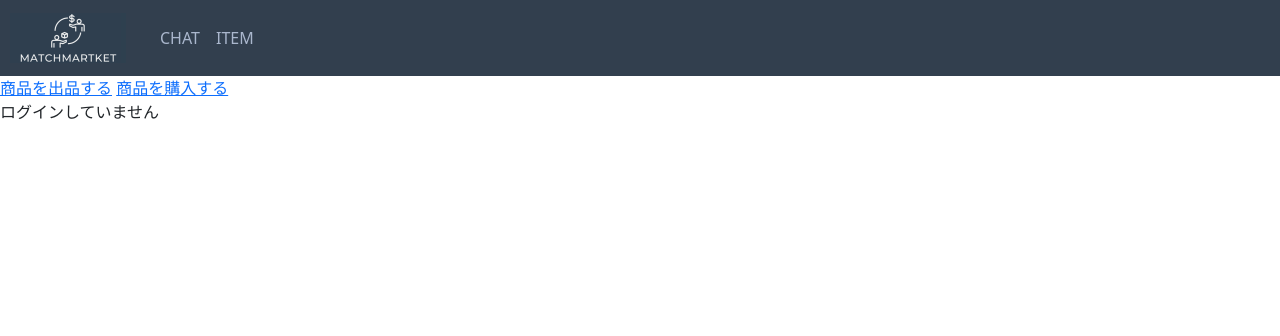
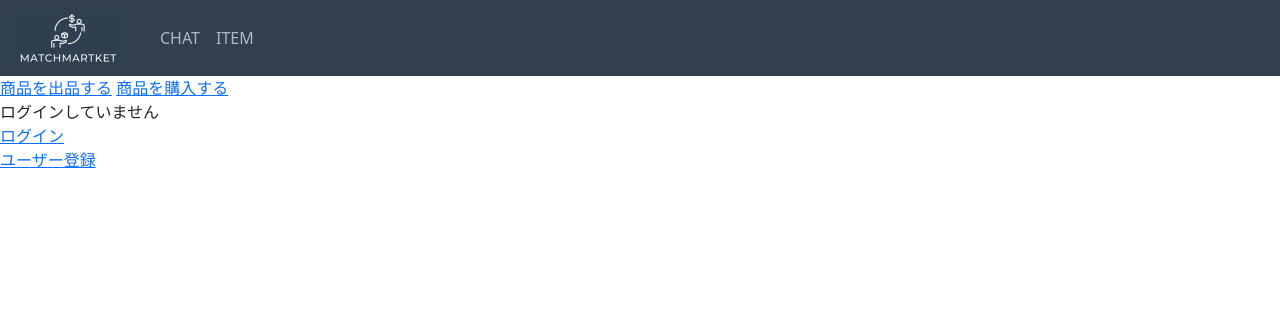
Before and after one commit to yanaih16/gPBL_2023_summer, a Django app: page / in a window 1280 px wide. Shown: the top 336 px of the page. Run offline with Django 4.2, Linux system fonts and the light colour scheme; some libraries are stand-ins or nearby versions.

Commit message:
[fix] user.py

```diff
--- a/app/views/user.py
+++ b/app/views/user.py
@@ -35,7 +35,7 @@ def register_user (request):
         if form.is_valid():
             user = form.save()
             login(request, user)
-            return redirect(to='login')
+            return redirect(to='index')
 
     else:
         form = SignupForm()
--- a/templates/index.html
+++ b/templates/index.html
@@ -4,9 +4,14 @@
 <a href="{% url 'item_add' %}">商品を出品する</a>
 <a href="#">商品を購入する</a>
 {% if user.is_authenticated %}
-<p>{{ user.get_username }}でログイン中</p>
+<p>{{ user.get_username }}でログイン中<br>
+    <a href="{%url 'logout'%}">ログアウト</a>
+</p>
 {% else %}
-<p>ログインしていません</p>
+<p>ログインしていません<br>
+    <a href="{%url 'login'%}">ログイン</a><br>
+    <a href="{%url 'register'%}">ユーザー登録</a>
+</p>
 {% endif %}
 
 {% endblock content %}
```
